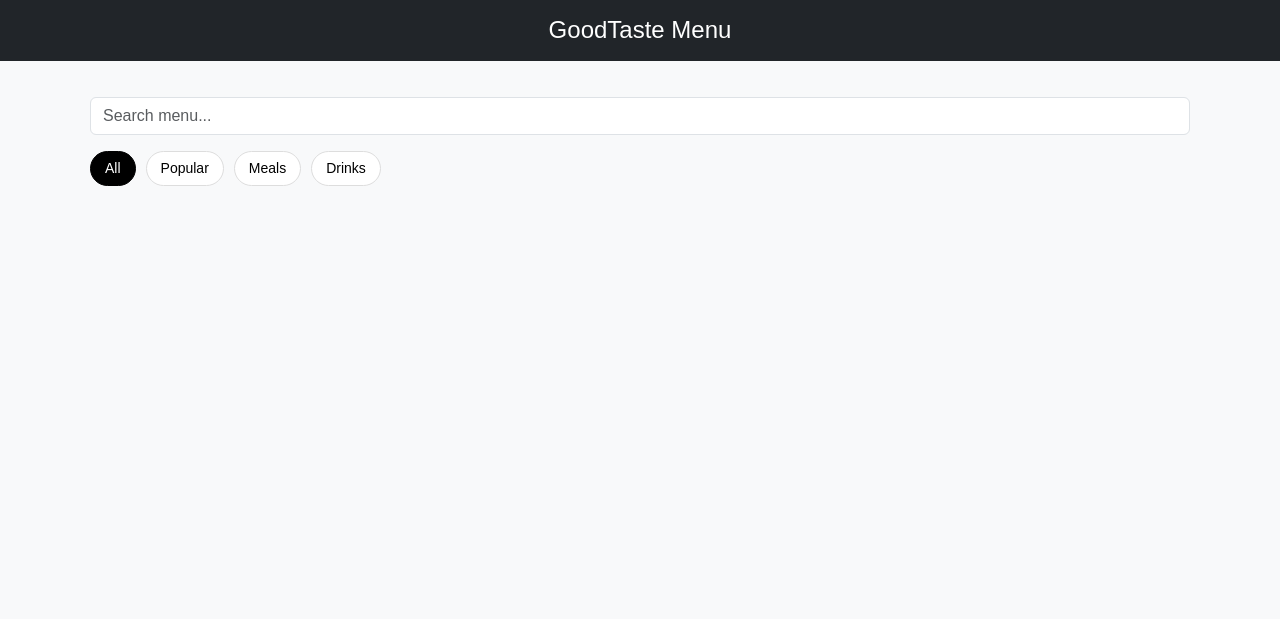
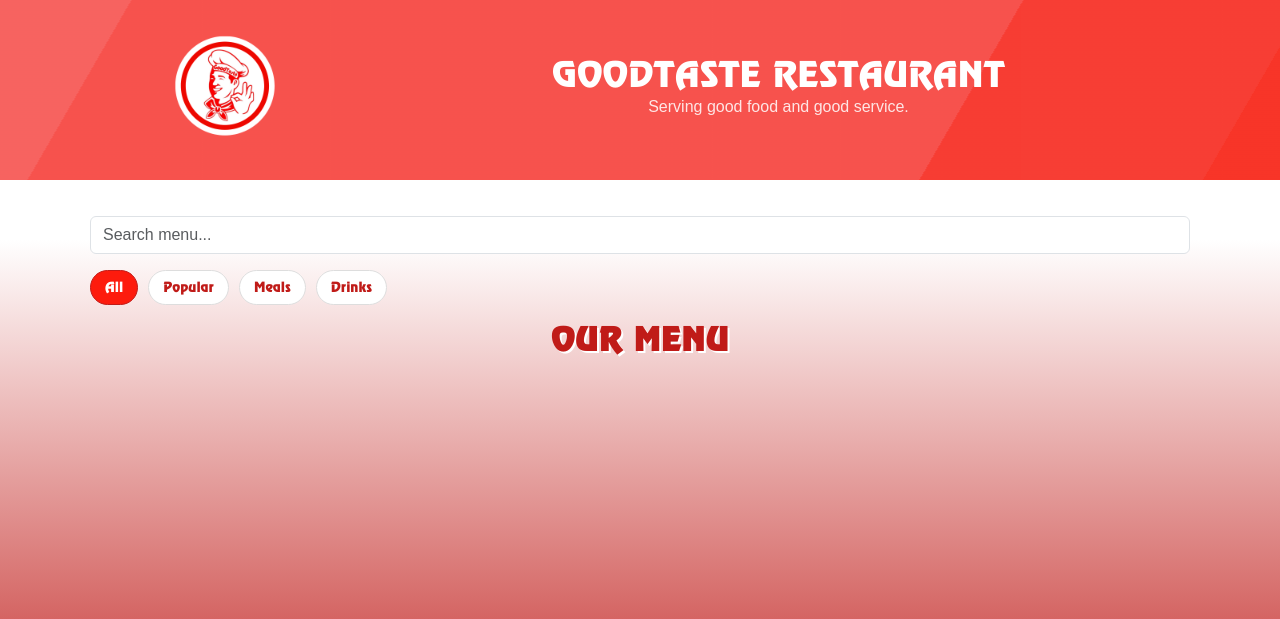
Before and after one commit to jniduaza/GTR_projs, a PHP site: page / in a window 1280 px wide. Shown: the top 619 px of the page. Run offline with PHP 8.4, Linux system fonts and the light colour scheme; data comes from the database, SQL or seed files in the repository; data that the repository does not hold is empty.

Commit message:
Modified UI Menu

```diff
--- a/GTR_qrMenu/css/style.css
+++ b/GTR_qrMenu/css/style.css
@@ -1,15 +1,24 @@
 body {
     margin: 0;
     font-family: Arial, sans-serif;
-    background: #f7f7f7;
+    background: #f9fafb;
+    position: relative;
 }
 
-header {
-    background: #00b14f;
-    color: white;
-    padding: 15px;
-    text-align: center;
-    font-size: 20px;
+body::before {
+    content: '';
+    position: fixed;
+    inset: 0;
+    background: linear-gradient(0deg,
+            rgba(192, 27, 24, 1) 0%,
+            rgba(255, 255, 255, 1) 70%);
+    z-index: -1;
+}
+
+/* ===== FONT ===== */
+@font-face {
+    font-family: 'Revue';
+    src: url('../fonts/REVUEN.TTF') format('truetype');
 }
 
 .container {
@@ -22,7 +31,127 @@ header {
     gap: 15px;
 }
 
-/* index.php - Customer View */
+/* ===== INDEX.PHP ===== */
+/* Header/Banner: Found at the top page */
+.hero-banner {
+    position: relative;
+    height: 180px;
+    overflow: hidden;
+    color: #fff;
+}
+
+.hero-banner .bg {
+    animation: slide 6s ease-in-out infinite alternate;
+    background-image: linear-gradient(-60deg,
+            #fd1b0d 50%,
+            #fc514e 50%);
+    position: absolute;
+    inset: 0;
+    left: -50%;
+    right: -50%;
+    opacity: 0.6;
+}
+
+.hero-banner .bg2 {
+    animation-direction: alternate-reverse;
+    animation-duration: 8s;
+    opacity: 0.5;
+}
+
+.hero-banner .bg3 {
+    animation-duration: 10s;
+    opacity: 0.4;
+}
+
+.hero-overlay {
+    position: absolute;
+    inset: 0;
+    background: rgba(0, 0, 0, 2%);
+    z-index: 1;
+}
+
+.hero-banner .container {
+    z-index: 2;
+}
+
+.hero-logo {
+    max-width: 90px;
+    max-height: 90px;
+}
+
+.hero-title {
+    font-family: 'Revue';
+    font-size: 1.6rem;
+    line-height: 1.2;
+}
+
+.hero-subtitle {
+    margin: 0;
+    opacity: 0.85;
+}
+
+@keyframes slide {
+    0% {
+        transform: translateX(-25%);
+    }
+
+    100% {
+        transform: translateX(25%);
+    }
+}
+
+@media (min-width: 768px) {
+
+    /* Media Query - Tablet */
+    .hero-logo {
+        max-width: 120px;
+        max-height: 120px;
+    }
+
+    .hero-title {
+        font-size: 2.2rem;
+    }
+}
+
+@media (max-width: 576px) {
+
+    /* Media Query - Mobile */
+    .hero-banner {
+        height: 160px;
+    }
+
+    .hero-title {
+        font-size: 1.5rem;
+    }
+
+    .hero-subtitle {
+        font-size: 0.8rem;
+    }
+
+    .hero-logo {
+        max-width: 100px;
+        max-height: 100px;
+    }
+}
+
+/* Menu Heading */
+#menuHeading {
+    font-family: 'Revue', sans-serif;
+    color: #c01b18;
+    letter-spacing: 1px;
+    text-align: center;
+    font-size: 2rem;
+    text-shadow: 2px 2px #ffffff;
+}
+
+@media (max-width: 768px) {
+    #menuHeading {
+        font-size: 1.8rem;
+    }
+}
+
+
+/* Menu Items */
 .card {
     position: relative;
     background: white;
@@ -55,23 +184,23 @@ header {
     transform: scale(1.2);
 }
 
-/* FLOATING HEADER */
+/* Floating Header: Consists of Search and Categories and shown when user scrolls down */
 .floating-header {
     position: fixed;
-    top: -120px; /* hidden */
+    top: -120px;
+    /* hidden */
     left: 0;
     right: 0;
     background: #fff;
     z-index: 999;
     transition: top 0.3s ease;
-    box-shadow: 0 2px 6px rgba(0,0,0,0.1);
+    box-shadow: 0 2px 6px rgba(0, 0, 0, 0.1);
 }
 
 .floating-header.show {
     top: 0;
 }
 
-/* BACK BUTTON */
 .back-btn {
     border: none;
     background: transparent;
@@ -79,7 +208,6 @@ header {
     padding: 4px 8px;
 }
 
-/* CATEGORY TABS */
 .category-tabs {
     display: flex;
     gap: 10px;
@@ -99,10 +227,12 @@ header {
     background: #fff;
     font-size: 14px;
     flex-shrink: 0;
+    font-family: 'Revue';
+    color: #c01b18;
 }
 
 .category-tabs .tab.active {
-    background: #000;
+    background: #fd1b0d;
     color: #fff;
-    border-color: #000;
+    border-color: #c01b18;
 }
--- a/GTR_qrMenu/index.php
+++ b/GTR_qrMenu/index.php
@@ -35,10 +35,35 @@
         </div>
     </div>
 
-    <!-- Header/Banner upon landing (Customer view) -->
-    <header class="bg-dark text-white text-center py-3">
-        <h4 class="mb-0">GoodTaste Menu</h4>
+    <!-- Banner/Header -->
+    <header class="hero-banner">
+        <!-- Animated background layers -->
+        <div class="bg bg1"></div>
+        <div class="bg bg2"></div>
+        <div class="bg bg3"></div>
+
+        <!-- Dark overlay -->
+        <div class="hero-overlay"></div>
+
+        <!-- Banner content -->
+        <div class="container h-100 position-relative">
+            <div class="row h-100 align-items-center g-2">
+
+                <!-- Logo -->
+                <div class="col-4 col-md-3 text-center">
+                    <img src="images/gt-logo.png" alt="GoodTaste Logo" class="hero-logo">
+                </div>
+
+                <!-- Restaurant Name -->
+                <div class="col-8 col-md-9 d-flex flex-column justify-content-center text-center">
+                    <h1 class="hero-title mb-0">GOODTASTE RESTAURANT</h1>
+                    <p class="hero-subtitle ">Serving good food and good service.</p>
+                </div>
+
+            </div>
+        </div>
     </header>
+
 
     <!-- Fixed Search and Category (Shown upon landing on the page) -->
     <div class="container my-3">
@@ -52,6 +77,9 @@
             }
             ?>
         </div>
+
+        <h5 id="menuHeading" class="fw-bold mb-3">OUR MENU</h5>
+
 
         <!-- Menu Grid: shows menu items -->
         <div class="row g-3" id="menuGrid">
@@ -87,7 +115,7 @@
         </div>
     </div>
 
-    <!-- Modal:  -->
+    <!-- Modal: -->
     <div class="modal fade" id="itemModal" tabindex="-1">
         <div class="modal-dialog modal-dialog-centered modal-fullscreen-sm-down">
             <div class="modal-content">
--- a/GTR_qrMenu/js/menu.js
+++ b/GTR_qrMenu/js/menu.js
@@ -1,55 +1,59 @@
-// ELEMENTS
+// ===== ELEMENTS =====
 const floatingHeader = document.getElementById('floatingHeader');
 const floatingSearch = document.getElementById('floatingSearch');
 const searchInput = document.getElementById('searchInput');
+const menuHeading = document.getElementById('menuHeading');
+const categoryButtons = document.querySelectorAll('.tab');
 const menuItems = document.querySelectorAll('.menu-item');
-
-// BOTH category tab sets (main + floating)
-const categoryTabs = document.querySelectorAll('.category-tabs .tab');
 
 let lastScrollY = 0;
 let currentCategory = 'all';
 
-// SHOW floating header only when scrolling down
+// ===== FLOATING HEADER =====
 window.addEventListener('scroll', () => {
-    const currentScroll = window.scrollY;
+    const y = window.scrollY;
 
-    if (currentScroll > 120 && currentScroll > lastScrollY) {
+    if (y > 120 && y > lastScrollY) {
         floatingHeader.classList.add('show');
-    } else if (currentScroll < 80) {
+    } else if (y < 80) {
         floatingHeader.classList.remove('show');
     }
 
-    lastScrollY = currentScroll;
+    lastScrollY = y;
 });
 
-// SYNC floating search with main search
+// ===== SEARCH SYNC =====
 floatingSearch.addEventListener('input', () => {
     searchInput.value = floatingSearch.value;
     filterItems();
 });
 
-// MAIN search
 searchInput.addEventListener('input', filterItems);
 
-// CATEGORY TABS (works for BOTH headers)
-categoryTabs.forEach(tab => {
-    tab.addEventListener('click', () => {
-        currentCategory = tab.dataset.category;
+// ===== CATEGORY TABS =====
+categoryButtons.forEach(btn => {
+    btn.addEventListener('click', () => {
+        currentCategory = btn.dataset.category;
 
-        // Set active state on ALL matching tabs
-        categoryTabs.forEach(t => {
-            t.classList.toggle(
+        // Sync active state
+        categoryButtons.forEach(b => {
+            b.classList.toggle(
                 'active',
-                t.dataset.category === currentCategory
+                b.dataset.category === currentCategory
             );
         });
+
+        // Update heading
+        menuHeading.textContent =
+            currentCategory === 'all'
+                ? 'OUR MENU'
+                : btn.textContent.trim().toUpperCase();
 
         filterItems();
     });
 });
 
-// FILTER LOGIC (single source of truth)
+// ===== FILTER LOGIC =====
 function filterItems() {
     const term = searchInput.value.toLowerCase();
 
@@ -60,19 +64,21 @@ function filterItems() {
             item.dataset.category === currentCategory;
 
         item.style.display =
-            matchName && matchCategory ? 'block' : 'none';
+            matchName && matchCategory ? '' : 'none';
     });
 }
 
-// MODAL
+// ===== MODAL =====
 function openModal(card) {
-    document.getElementById('modalImage').src = card.dataset.image;
+    const parent = card.closest('.menu-item');
+
+    document.getElementById('modalImage').src = parent.dataset.image;
     document.getElementById('modalTitle').innerText =
         card.querySelector('.card-title').innerText;
     document.getElementById('modalDescription').innerText =
-        card.dataset.description;
+        parent.dataset.description;
     document.getElementById('modalPrice').innerText =
-        '₱' + card.dataset.price;
+        '₱' + parent.dataset.price;
 
     new bootstrap.Modal(
         document.getElementById('itemModal')
```
Also changed, not shown: GTR_qrMenu/fonts/REVUEN.TTF (added), GTR_qrMenu/images/gt-logo.png (added).
